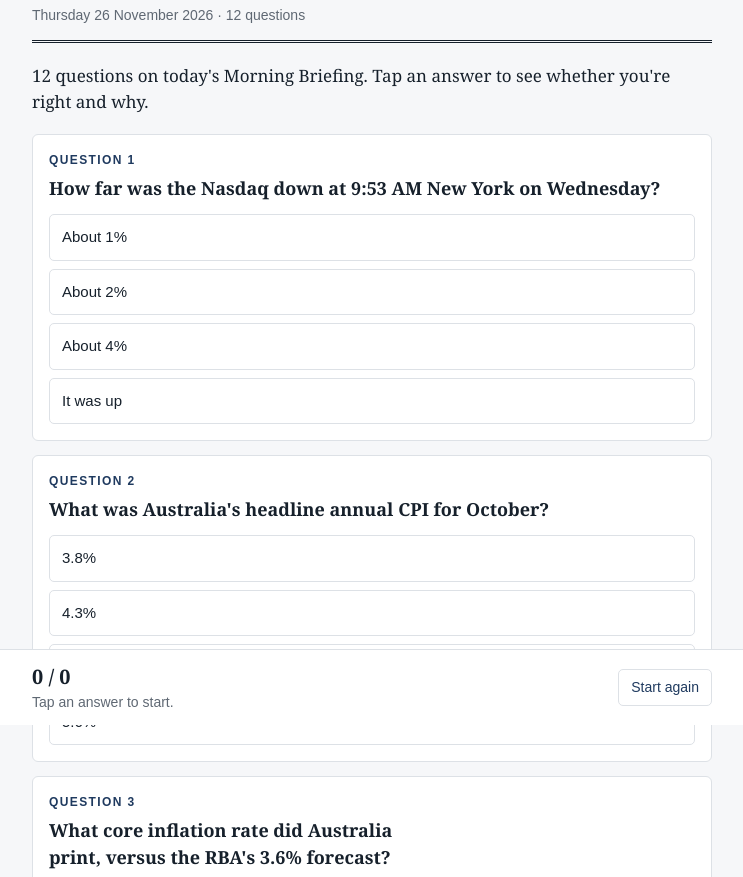
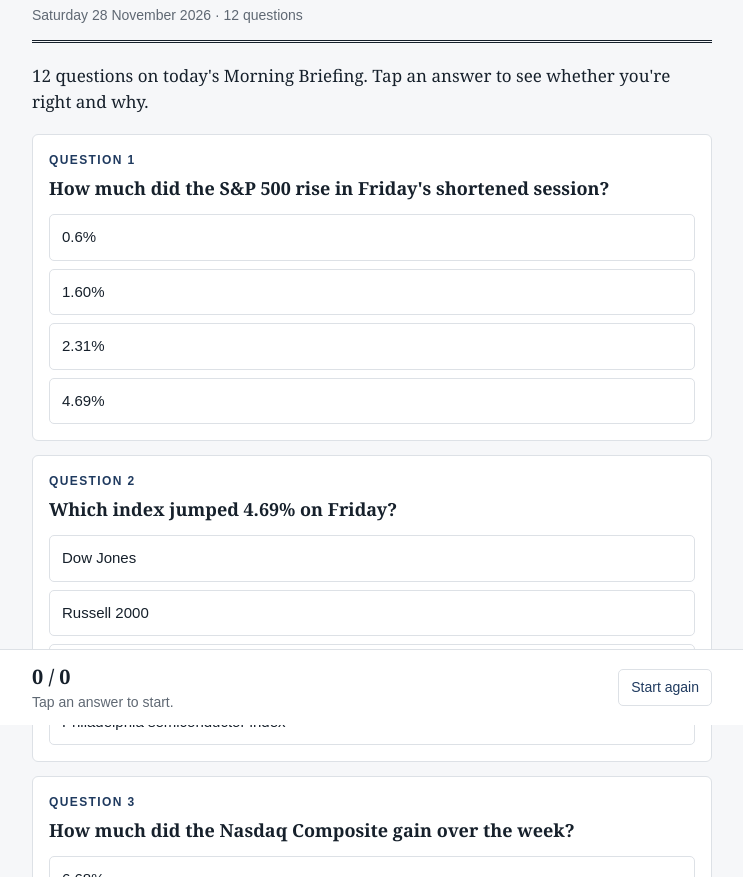
Before and after one commit to Curio-learn/morning-quiz, a plain HTML site: page index.html in a window 1280 px wide. Shown: the part 75-952 px from the top of the page, without its empty margins (268-1011 px from the left). Drawn offline with Linux system fonts and the light colour scheme.

Commit message:
Quiz for 2026-11-28

```diff
--- a/index.html
+++ b/index.html
@@ -50,21 +50,21 @@ body{margin:0}
 <script>
 /* QUIZ DATA: replaced daily. Each question: q, options (4), answer (index), why. */
 const QUIZ = {
-  date: "Thursday 26 November 2026",
+  date: "Saturday 28 November 2026",
   intro: "12 questions on today's Morning Briefing. Tap an answer to see whether you're right and why.",
   questions: [
-    {q:"How far was the Nasdaq down at 9:53 AM New York on Wednesday?",o:["About 1%", "About 2%", "About 4%", "It was up"],a:2,w:"The Nasdaq was down 4.15% early in the session."},
-    {q:"What was Australia's headline annual CPI for October?",o:["3.8%", "4.3%", "4.9%", "5.6%"],a:2,w:"Headline CPI rose to 4.9% from 4.3%, a three-year high."},
-    {q:"What core inflation rate did Australia print, versus the RBA's 3.6% forecast?",o:["3.8%", "3.2%", "3.6%", "4.9%"],a:0,w:"Core inflation came in at 3.8%, above consensus and the RBA's forecast."},
-    {q:"What drove about half of the rise in headline inflation, per the ABC?",o:["Rent", "Electricity", "Fuel", "Food"],a:2,w:"Fuel accounted for about half the increase."},
-    {q:"What was US Q3 GDP growth, against a 3.5% forecast?",o:["2.1%", "4.3%", "3.5%", "5.0%"],a:1,w:"Q3 GDP came in at 4.3%, above the 3.5% forecast."},
-    {q:"What chance did traders put on a December Fed rate hike?",o:["50%", "63%", "75%", "97%"],a:3,w:"CME FedWatch showed a 97% chance of a December hike (and 63% for January)."},
-    {q:"Which Pacific nation signed a security pact with Australia?",o:["Fiji", "Solomon Islands", "Vanuatu", "Papua New Guinea"],a:1,w:"Australia and Solomon Islands signed the pact, seen as a blow to China."},
-    {q:"Which consultancy was suspended from WA government contracts over an AI-riddled report?",o:["PwC", "KPMG", "EY", "Deloitte"],a:3,w:"Deloitte was suspended after its report on a WA university merger."},
-    {q:"Which company did a US jury convict of stealing trade secrets and evading Iran sanctions?",o:["Huawei", "ZTE", "TikTok", "Alibaba"],a:0,w:"A US jury found Huawei guilty."},
-    {q:"What does 'lacuna' mean?",o:["A small lake", "A gap or missing part", "A sudden profit", "A Roman coin"],a:1,w:"Merriam-Webster: a blank space or a missing part."},
-    {q:"Who wrote \"Experience is the name everyone gives to their mistakes\"?",o:["Mark Twain", "George Bernard Shaw", "Oscar Wilde", "Dorothy Parker"],a:2,w:"Oscar Wilde, in Lady Windermere's Fan (1892)."},
-    {q:"Which animal produces cube-shaped poo?",o:["Koala", "Wombat", "Echidna", "Platypus"],a:1,w:"Wombats: grooves in the last 8% of the intestine shape it into cubes."}
+    {q:"How much did the S&P 500 rise in Friday's shortened session?",o:["0.6%", "1.60%", "2.31%", "4.69%"],a:1,w:"The S&P 500 closed up 1.60% at 7,297.49."},
+    {q:"Which index jumped 4.69% on Friday?",o:["Dow Jones", "Russell 2000", "Nasdaq Composite", "Philadelphia semiconductor index"],a:3,w:"Chip stocks led the rebound, with the semiconductor index up 4.69%."},
+    {q:"How much did the Nasdaq Composite gain over the week?",o:["6.68%", "2.31%", "5.46%", "9.1%"],a:0,w:"The Nasdaq rose from 22,617.73 to 24,129.50, up 6.68% for the week."},
+    {q:"Who has launched a trade-secrets countersuit against Apple, per the FT?",o:["Google", "Samsung", "OpenAI", "Nvidia"],a:2,w:"OpenAI accused Apple of stealing trade secrets."},
+    {q:"What did Salesforce forecast for Black Friday sales?",o:["$7.1 billion", "$83 billion", "$45 billion", "$150 billion"],a:1,w:"Salesforce sees Black Friday sales hitting $83 billion; Thanksgiving itself delivered a record $7.1 billion."},
+    {q:"What was Albanese's Newspoll net approval, a new low?",o:["Minus 12", "Minus 22", "Minus 41", "Minus 31"],a:3,w:"Net approval fell to minus 31, with Labor and One Nation tied at 27% primary."},
+    {q:"Which Liberal senator defected to One Nation?",o:["Leah Blyth", "Jane Hume", "Sarah Henderson", "Maria Kovacic"],a:0,w:"South Australian senator Leah Blyth announced her defection on Thursday."},
+    {q:"Which state is carved out of the new national gas reservation scheme?",o:["Queensland", "Western Australia", "Victoria", "Northern Territory"],a:1,w:"WA is carved out because it has had its own 15% reservation policy since 2006."},
+    {q:"Who leads the Coalition into today's Victorian election?",o:["Brad Battin", "Matthew Guy", "Jess Wilson", "John Pesutto"],a:2,w:"Jess Wilson leads the Coalition against Labor's Jacinta Allan."},
+    {q:"What is OPEC+ expected to do at Sunday's meeting?",o:["Cut output sharply", "Keep output targets unchanged through at least Q1 2027", "Raise output by 1 million barrels a day", "Suspend quotas"],a:1,w:"Reuters reported an in-principle deal to hold targets through at least the first quarter of 2027."},
+    {q:"What does 'apophenia' mean?",o:["Seeing meaningful patterns in random things", "Fear of open spaces", "A sudden loss of speech", "Excessive optimism"],a:0,w:"Merriam-Webster: the tendency to perceive a meaningful pattern between unrelated or random things."},
+    {q:"How many hearts does an octopus have?",o:["One", "Two", "Four", "Three"],a:3,w:"Octopuses have three hearts and blue, copper-based blood."}
   ]
 };
 const $=s=>document.querySelector(s);
```
